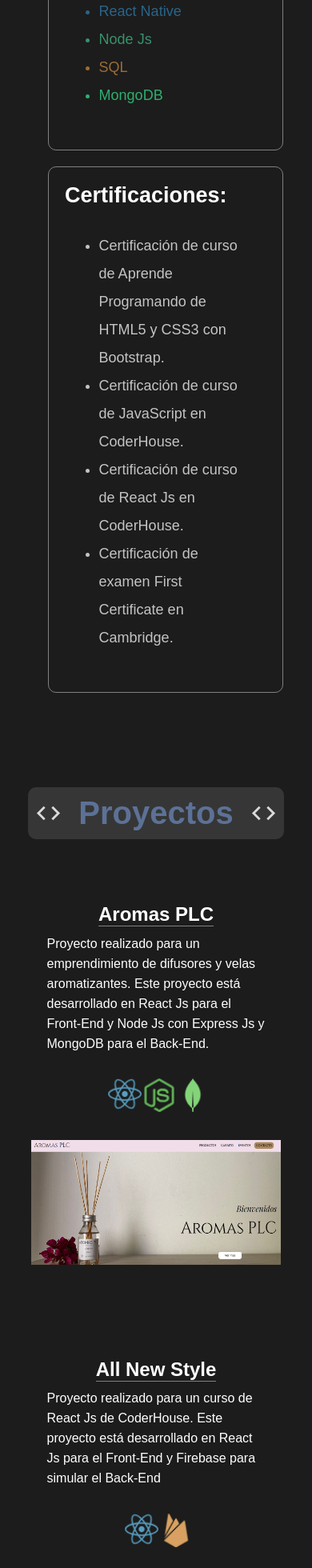
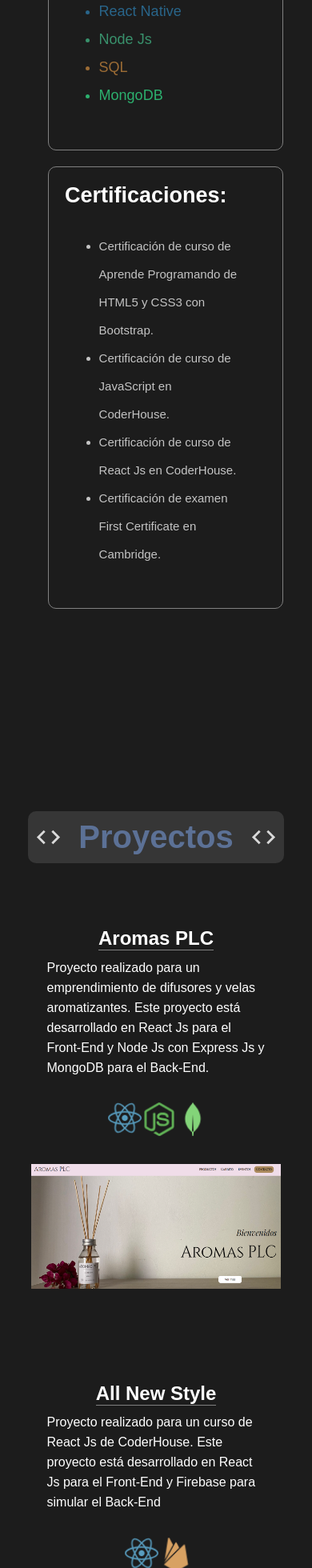
Before and after one commit to FedericoHerreraa/Portfolio, a React (Vite) app: page / in a window 390 px wide. Shown: the part 1798-3758 px from the top of the page at 80% size. Built offline with nearby package versions, Linux system fonts and the light colour scheme.

Commit message:
dale forro

```diff
--- a/src/components/proyectos/proyectos.module.css
+++ b/src/components/proyectos/proyectos.module.css
@@ -138,4 +138,8 @@
         height: 40vw;
     }
 
+    .container {
+        padding-top: 60px;
+    }
+
 }
--- a/src/components/sobreMi/sobreMi.module.css
+++ b/src/components/sobreMi/sobreMi.module.css
@@ -113,5 +113,6 @@
 
     .listadoCertificaciones {
         line-height: 35px;
+        font-size: 15px;
     }
 }
```
